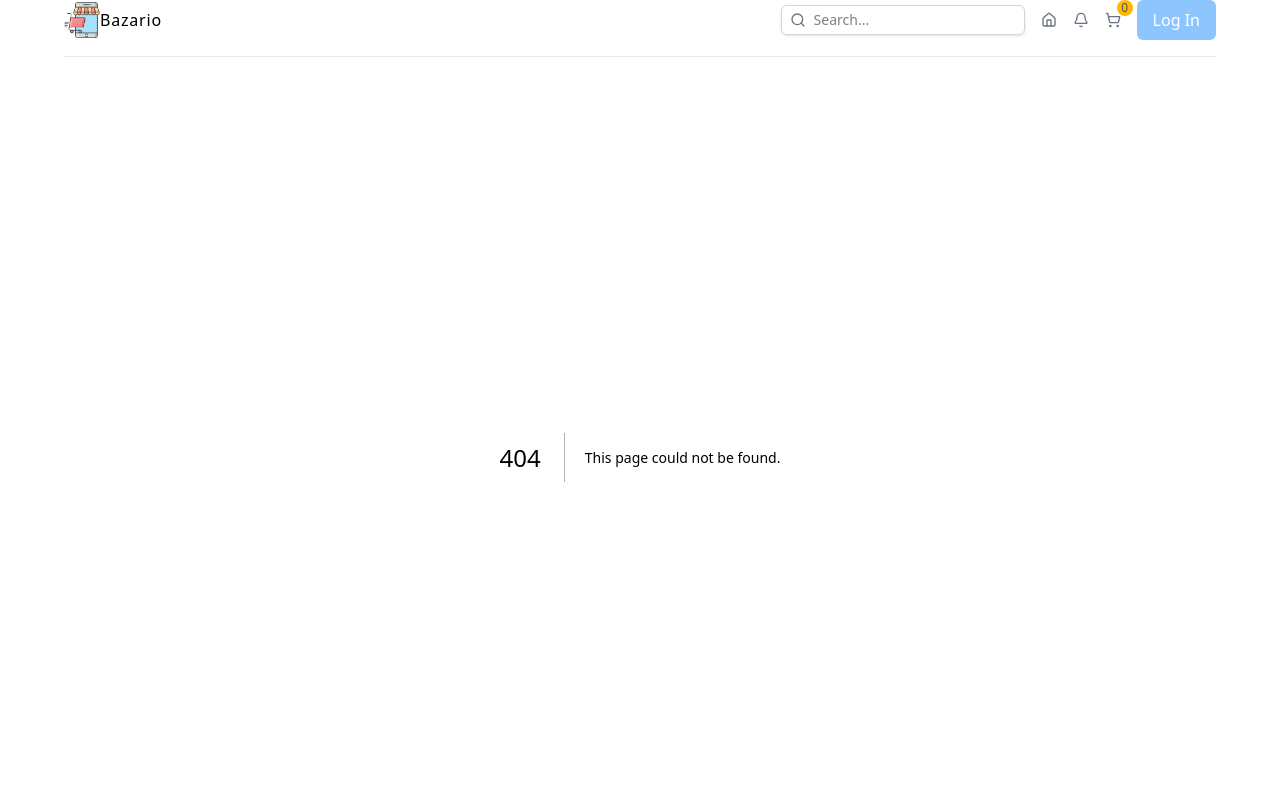
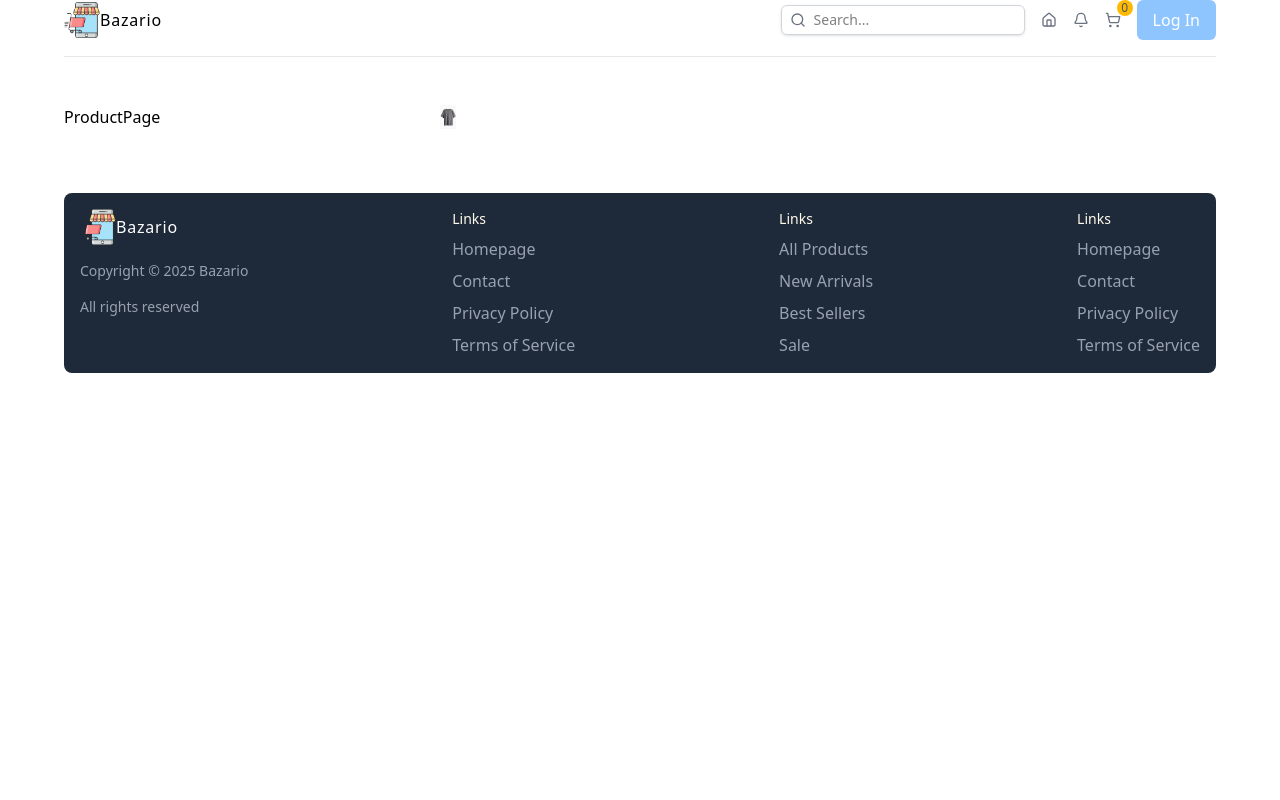
Before and after one commit to yavuzahmet1/ecommerce-dashboard-nextjs, a Next.js app in the folder client/: page /products/1 in a window 1280 px wide. Before the commit this address had no page. Shown: the top 800 px of the page. Built offline with nearby package versions, Linux system fonts and the light colour scheme.

Commit message:
feat: add product page with dynamic image selection

```diff
--- /dev/null
+++ b/client/src/app/products/[id]/page.tsx
@@ -0,0 +1,48 @@
+import { ProductType } from "@/types";
+import Image from "next/image";
+
+const product: ProductType = {
+  id: 1,
+  name: "Adidas CoreFit T-Shirt",
+  shortDescription:
+    "Lorem ipsum dolor sit amet consect adipisicing elit lorem ipsum dolor sit.",
+  description:
+    "Lorem ipsum dolor sit amet consect adipisicing elit lorem ipsum dolor sit. Lorem ipsum dolor sit amet consect adipisicing elit lorem ipsum dolor sit. Lorem ipsum dolor sit amet consect adipisicing elit lorem ipsum dolor sit.",
+  price: 39.9,
+  sizes: ["s", "m", "l", "xl", "xxl"],
+  colors: ["gray", "purple", "green"],
+  images: {
+    gray: "/products/1g.png",
+    purple: "/products/1p.png",
+    green: "/products/1gr.png",
+  },
+};
+
+const ProductPage = async ({
+  params,
+  searchParams,
+}: {
+  params: Promise<{ id: string }>;
+  searchParams: Promise<{ color: string; size: string }>;
+}) => {
+  const { color, size } = await searchParams;
+  const selectedSize = size || (product.sizes[0] as string);
+  const selectedColor = color || (product.colors[0] as string);
+
+  return (
+    <div className="flex flex-col gap-4 lg:flex-row md:gap-12 mt-12">
+      ProductPage
+      <div className="w-full lg:w-5/12 relative aspect-[2/3">
+        <Image
+          src={product.images[selectedColor]}
+          alt={product.name}
+          fill
+          className="object-contain rounded-md"
+        />
+      </div>
+      <div></div>
+    </div>
+  );
+};
+
+export default ProductPage;
```
